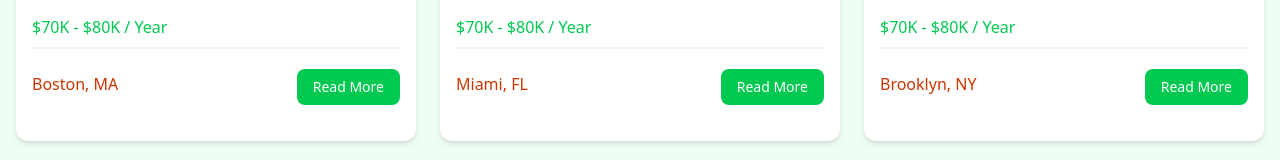
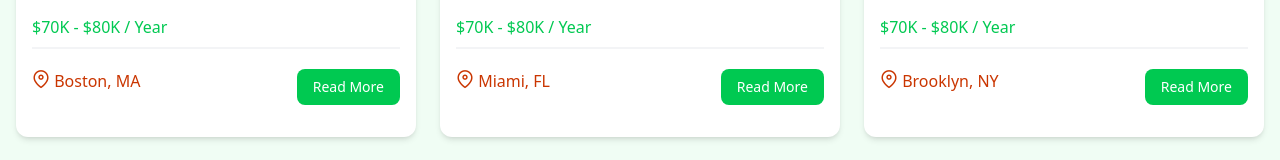
Before and after one commit to asib11/View_job-VueJs, a Vue app: page / in a window 1280 px wide. Shown: the part 914-1074 px from the top of the page. Built offline with nearby package versions, Linux system fonts and the light colour scheme.

Commit message:
feat #2 : computed property, primeIcone and Vue router

```diff
--- a/src/components/Hero.vue
+++ b/src/components/Hero.vue
@@ -1,5 +1,5 @@
 <script setup>
-    import { defineProps } from 'vue';
+    // import { defineProps } from 'vue';
 
     defineProps({
         title :{
--- a/src/components/JobListing.vue
+++ b/src/components/JobListing.vue
@@ -42,7 +42,7 @@
 
       <div class="flex flex-col lg:flex-row justify-between mb-4">
         <div class="text-orange-700 mb-3">
-          <i class="fa-solid fa-location-dot text-lg"></i>
+          <i class="pi pi-map-marker text-lg"></i>
           {{ job.location }}
         </div>
         <a
--- a/src/main.js
+++ b/src/main.js
@@ -1,4 +1,5 @@
 import './assets/main.css'
+import 'primeicons/primeicons.css'
 
 import { createApp } from 'vue'
 import App from './App.vue'
```
Also changed, not shown: src/router/index.js (added).
